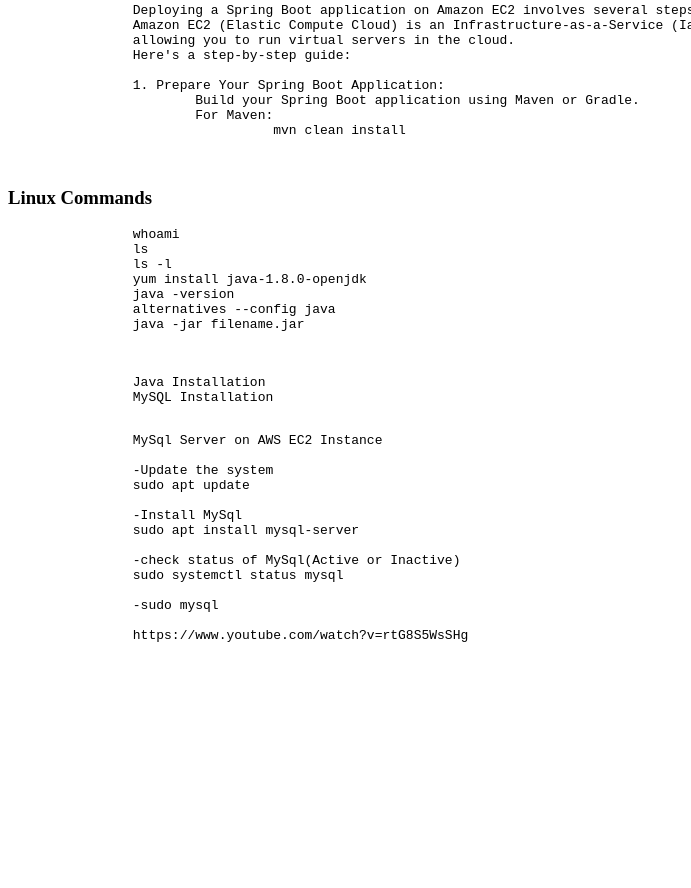
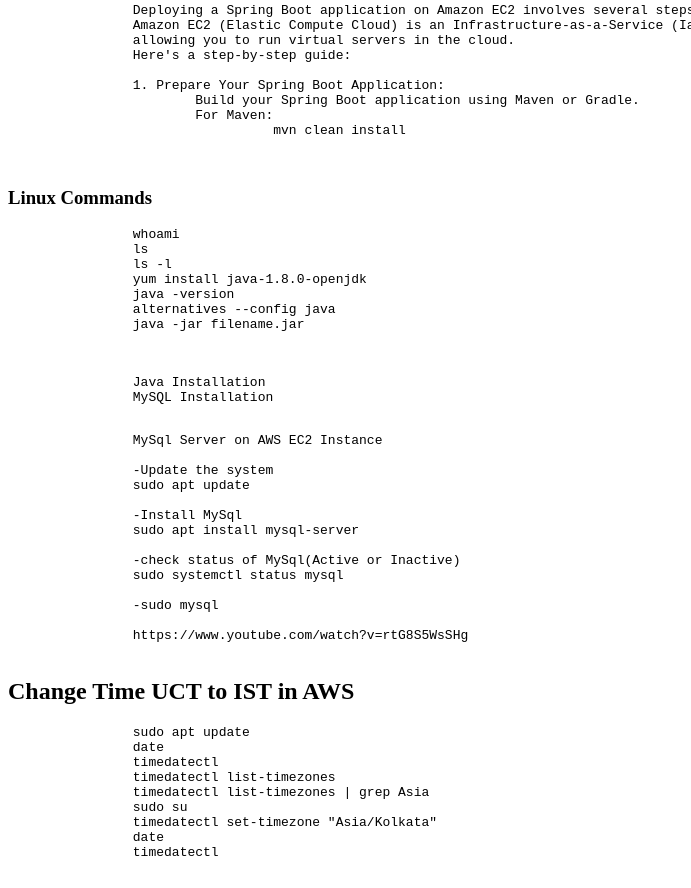
Before and after one commit to sktrader/AlgoWebPro, a plain HTML site: page Content/deployment.html in a window 1280 px wide. Shown: the part 520-1408 px from the top of the page, without its empty margins (0-691 px from the left). Before the commit the page ends 1191 px from the top, so only its background shows below. Drawn offline with Linux system fonts and the light colour scheme.

Commit message:
aws time chnge

```diff
--- a/Content/deployment.html
+++ b/Content/deployment.html
@@ -94,6 +94,21 @@
                 https://www.youtube.com/watch?v=rtG8S5WsSHg
             </pre>
         </div>
+
+        <div>
+            <h2> Change Time UCT to IST in AWS</h2>
+            <pre>
+                sudo apt update
+                date
+                timedatectl
+                timedatectl list-timezones
+                timedatectl list-timezones | grep Asia
+                sudo su
+                timedatectl set-timezone "Asia/Kolkata"
+                date
+                timedatectl
+            </pre>
+        </div>
     </div>
 </body>
 </html>
```
